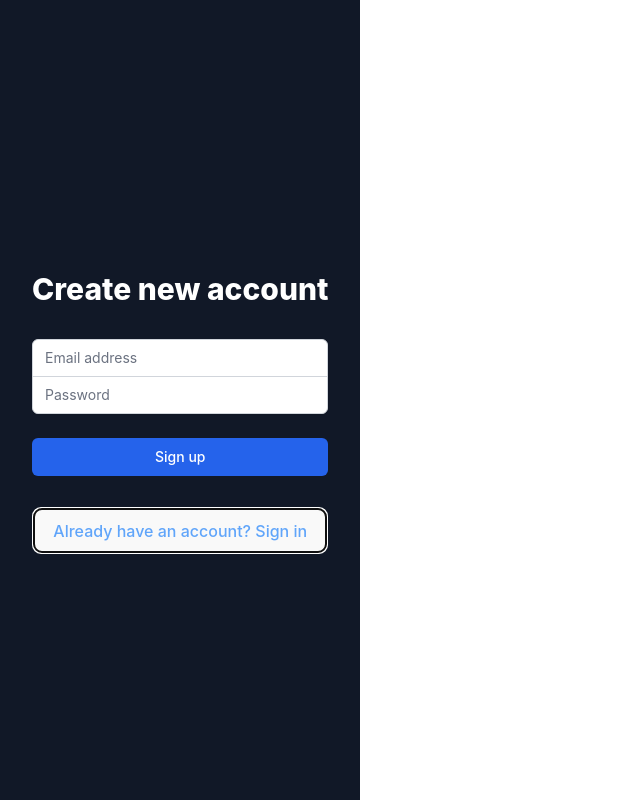
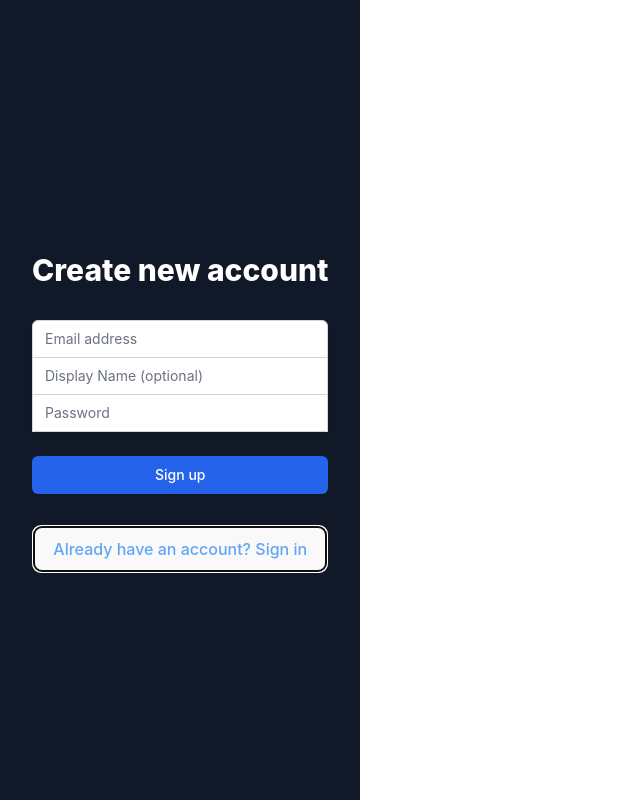
Before and after one commit to r-1805/chat-app, a React (Vite) app: page / in a window 1280 px wide. Both pictures are taken after a click on the button "Don't have an account? Sign up". Shown: the whole page, without its empty margins (0-640 px from the left). Built offline with nearby package versions, Linux system fonts and the light colour scheme; no server answers.

Commit message:
Fix user profile display and add profile creation on signup

```diff
--- a/src/App.jsx
+++ b/src/App.jsx
@@ -27,13 +27,26 @@ function App() {
       if (currentUser) {
         // Get user profile from Realtime Database
         const userRef = ref(rtdb, `users/${currentUser.uid}`)
-        onValue(userRef, (snapshot) => {
+        const unsubscribeProfile = onValue(userRef, (snapshot) => {
           const userData = snapshot.val()
           if (userData) {
-            setUserProfile(userData)
+            setUserProfile({
+              ...userData,
+              uid: currentUser.uid,
+            })
+          } else {
+            // If no profile exists, create one
+            setUserProfile({
+              uid: currentUser.uid,
+              email: currentUser.email,
+              displayName: currentUser.email.split('@')[0],
+              photoURL: null,
+              channels: [],
+            })
           }
         })
         setUser(currentUser)
+        return () => unsubscribeProfile()
       } else {
         setUser(null)
         setUserProfile(null)
@@ -65,7 +78,7 @@ function App() {
         <ChannelList
           onSelectChannel={setSelectedChannel}
           currentChannel={selectedChannel}
-          currentUser={user}
+          currentUser={userProfile || user}
         />
       </div>
       <div className="flex-1 flex flex-col">
@@ -74,7 +87,7 @@ function App() {
       <div className="w-64 bg-gray-800 p-4">
         <SearchUsers />
         <div className="mt-4">
-          <h2 className="text-xl text-white mb-4">Users in Channel</h2>
+          <h2 className="text-xl text-white mb-4">Profile</h2>
           {userProfile && (
             <div className="bg-gray-700 rounded-lg p-4 mb-4">
               <div className="flex items-center space-x-3">
@@ -87,11 +100,17 @@ function App() {
                 )}
                 <div>
                   <div className="text-white font-medium">
-                    {userProfile.displayName || user.email}
+                    {userProfile.displayName}
                   </div>
-                  <div className="text-gray-400 text-sm">{user.email}</div>
+                  <div className="text-gray-400 text-sm">{userProfile.email}</div>
                 </div>
               </div>
+            </div>
+          )}
+          <h2 className="text-xl text-white mb-4">Users in Channel</h2>
+          {selectedChannel && (
+            <div className="space-y-2">
+              {/* Channel users will be displayed here */}
             </div>
           )}
         </div>
--- a/src/components/Login.jsx
+++ b/src/components/Login.jsx
@@ -1,12 +1,24 @@
 import React, { useState } from 'react'
-import { auth } from '../firebase'
+import { auth, rtdb } from '../firebase'
 import { signInWithEmailAndPassword, createUserWithEmailAndPassword } from 'firebase/auth'
+import { ref, set } from 'firebase/database'
 
 const Login = () => {
   const [email, setEmail] = useState('')
   const [password, setPassword] = useState('')
+  const [displayName, setDisplayName] = useState('')
   const [isLogin, setIsLogin] = useState(true)
   const [error, setError] = useState('')
+
+  const createUserProfile = async (user) => {
+    const userRef = ref(rtdb, `users/${user.uid}`)
+    await set(userRef, {
+      email: user.email,
+      displayName: displayName || user.email.split('@')[0],
+      photoURL: null,
+      channels: [],
+    })
+  }
 
   const handleSubmit = async (e) => {
     e.preventDefault()
@@ -16,7 +28,8 @@ const Login = () => {
       if (isLogin) {
         await signInWithEmailAndPassword(auth, email, password)
       } else {
-        await createUserWithEmailAndPassword(auth, email, password)
+        const { user } = await createUserWithEmailAndPassword(auth, email, password)
+        await createUserProfile(user)
       }
     } catch (error) {
       setError(error.message)
@@ -49,6 +62,22 @@ const Login = () => {
                 placeholder="Email address"
               />
             </div>
+            {!isLogin && (
+              <div>
+                <label htmlFor="display-name" className="sr-only">
+                  Display Name
+                </label>
+                <input
+                  id="display-name"
+                  name="displayName"
+                  type="text"
+                  value={displayName}
+                  onChange={(e) => setDisplayName(e.target.value)}
+                  className="appearance-none rounded-none relative block w-full px-3 py-2 border border-gray-300 placeholder-gray-500 text-gray-900 focus:outline-none focus:ring-blue-500 focus:border-blue-500 focus:z-10 sm:text-sm"
+                  placeholder="Display Name (optional)"
+                />
+              </div>
+            )}
             <div>
               <label htmlFor="password" className="sr-only">
                 Password
@@ -61,7 +90,9 @@ const Login = () => {
                 required
                 value={password}
                 onChange={(e) => setPassword(e.target.value)}
-                className="appearance-none rounded-none relative block w-full px-3 py-2 border border-gray-300 placeholder-gray-500 text-gray-900 rounded-b-md focus:outline-none focus:ring-blue-500 focus:border-blue-500 focus:z-10 sm:text-sm"
+                className={`appearance-none rounded-none relative block w-full px-3 py-2 border border-gray-300 placeholder-gray-500 text-gray-900 ${
+                  isLogin ? 'rounded-b-md' : ''
+                } focus:outline-none focus:ring-blue-500 focus:border-blue-500 focus:z-10 sm:text-sm`}
                 placeholder="Password"
               />
             </div>
```
